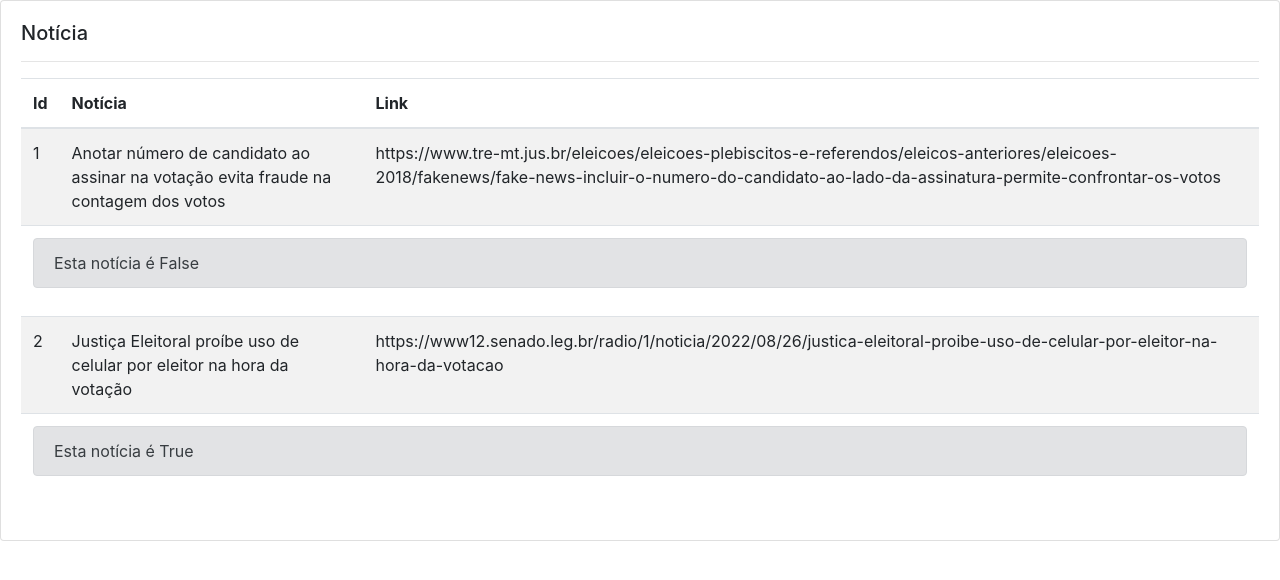
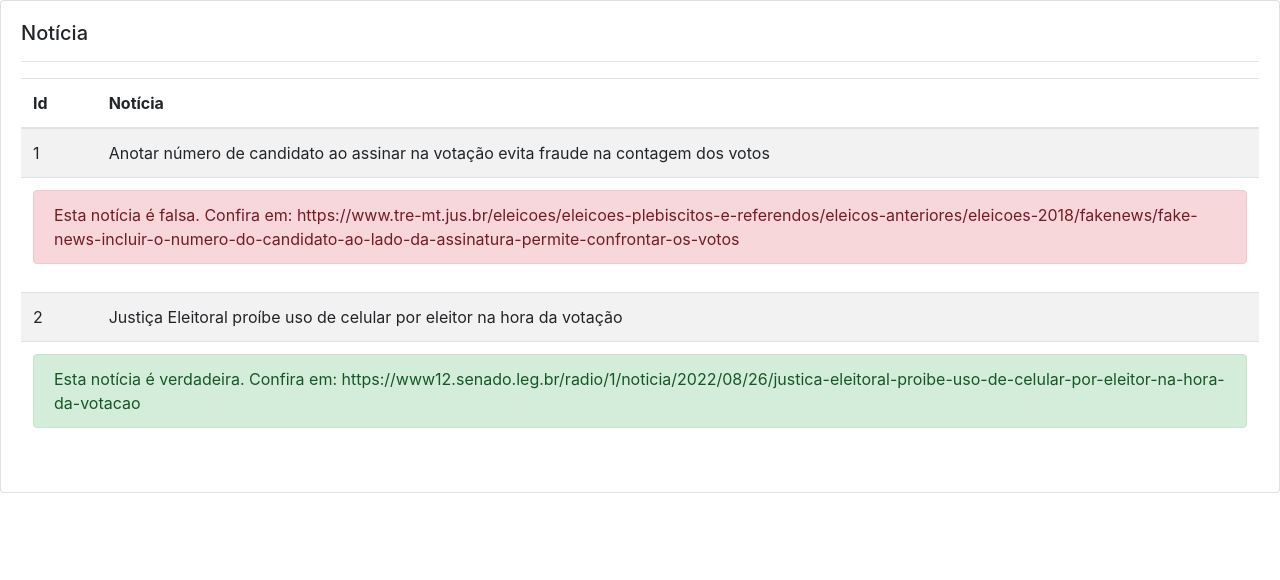
Before and after one commit to taahcaroline/projetointegrador3, a Django app: template fakenewsapp/templates/resultado.html in a window 1280 px wide. Shown: the top 580 px of the page. Run offline with Django 3.2, Linux system fonts and the light colour scheme; the template is opened without the code that fills it: values that come from a table or form of the project are taken from there, others are empty; data comes from the database, SQL or seed files in the repository; both versions use the stored data as it was after the commit; some libraries are stand-ins or nearby versions.

Commit message:
melhorias

```diff
--- a/fakenewsapp/models.py
+++ b/fakenewsapp/models.py
@@ -3,8 +3,8 @@ from django.db import models
 # Formulário de cadastro de noticias
 class Noticiascad(models.Model):
     titulo = models.CharField('Titulo da notícia', max_length=200)
-    autenticidade = models.CharField('Verdadeiro ou Falso?', max_length=10)
-    linknews = models.URLField('Link', max_length=200)
+    autenticidade = models.BooleanField('Marque se for verdadeira, desmarque se for falsa', default=False)
+    linknews = models.URLField('Link', max_length=200, blank=True, null=True)
 
 
     def __str__(self):
--- a/fakenewsapp/templates/resultado.html
+++ b/fakenewsapp/templates/resultado.html
@@ -10,7 +10,7 @@
             <tr>
                 <th>Id</th>
                 <th>Notícia</th>
-                <th>Link</th>
+
 
 
 
@@ -21,11 +21,20 @@
                 <tr>
                     <td>{{noticiascad.id}}</td>
                     <td>{{noticiascad.titulo}}</td>
-                    <td>{{noticiascad.linknews}}</td>
+
                 </tr>
-                    <td colspan="3"><div class="alert alert-secondary" role="alert">
-                       Esta notícia é {{noticiascad.autenticidade}}
+                {% if noticiascad.autenticidade == True %}
+                    <td colspan="2"><div class="alert alert-success" role="alert">
+                       Esta notícia é verdadeira. Confira em: {{noticiascad.linknews}}
                       </div></td>
+                      {%endif%}
+
+                      {%if noticiascad.autenticidade == False %}
+                    <td colspan="2"><div class="alert alert-danger" role="alert">
+                       Esta notícia é falsa. Confira em: {{noticiascad.linknews}}
+                      </div></td>
+                      {%endif%}
+
                     {% endfor %}
 
 
```
Also changed, not shown: db.sqlite3, fakenewsapp/migrations/0001_initial.py, fakenewsapp/migrations/0002_alter_noticiascad_autenticidade.py (added).
